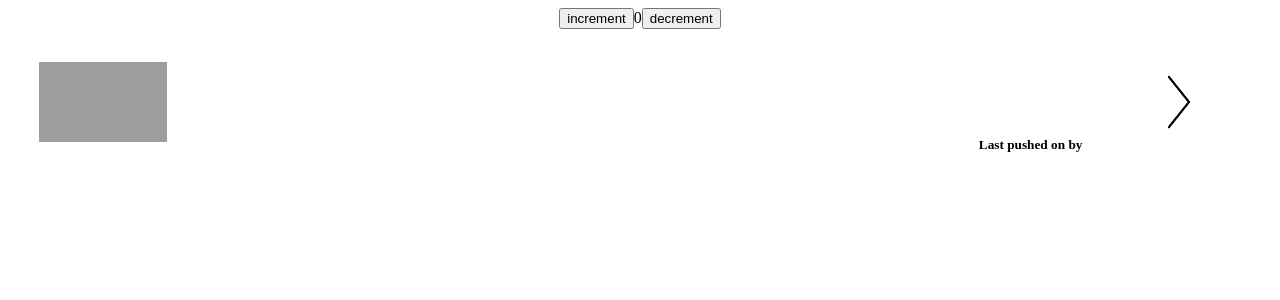
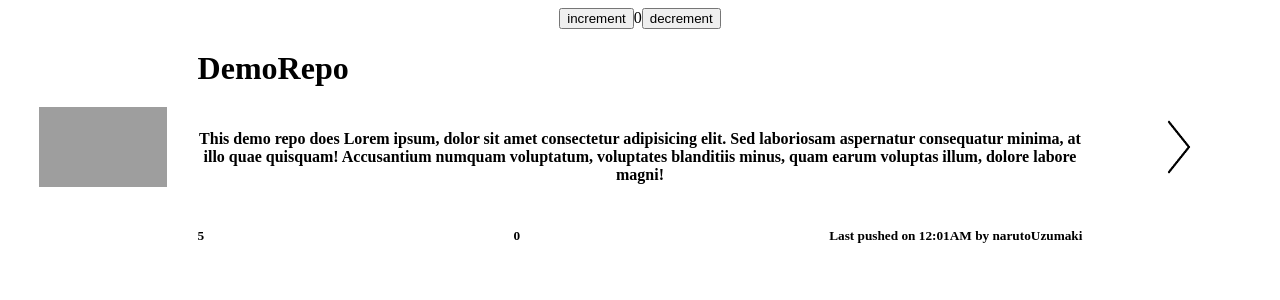
Before and after one commit to kunalm-webelight/FE-Challenge-TS, a React (Create React App) app: page / in a window 1280 px wide. Shown: the top 300 px of the page. Built offline with nearby package versions, Linux system fonts and the light colour scheme; grey boxes are pictures that could not be loaded.

Commit message:
displaying static data

```diff
--- a/src/App.tsx
+++ b/src/App.tsx
@@ -2,13 +2,23 @@ import React from "react";
 import "./App.css";
 import Counter from "./container/features/main";
 import DetailCard from "./components/Detailcard";
+const user={
+  repoName:"DemoRepo",
+  repoDesc:"This demo repo does Lorem ipsum, dolor sit amet consectetur adipisicing elit. Sed laboriosam aspernatur consequatur minima, at illo quae quisquam! Accusantium numquam voluptatum, voluptates blanditiis minus, quam earum voluptas illum, dolore labore magni!",
+  noStars:"5",
+  noIssues:"0",
+  pushTime:"12:01AM",
+  ownerName:"narutoUzumaki"
+};
+const test = "dusgfyfgyu"
 function App() {
   return (
     <div className="App">
       <Counter />
-      <DetailCard />
+      <DetailCard RepoDetails={user}/>
     </div>
   );
 }
 
 export default App;
+//enum ,interface  examples
--- a/src/components/Detailcard/index.tsx
+++ b/src/components/Detailcard/index.tsx
@@ -1,15 +1,19 @@
 import { hover } from "@testing-library/user-event/dist/hover";
 import React from "react";
 import "./detailcard.css";
-interface mytype{
-    repoName:string
-    repoDesc:string
-    noStars:string
-    noIssues:string
-    pushTime:string
-    ownerName:string
+interface DetailCardProps{
+    repoName:string;
+    repoDesc:string;
+    noStars:string;
+    noIssues:string;
+    pushTime:string;
+    ownerName:string;
 }
-export default function DetailCard({repoName,repoDesc,noStars,noIssues,pushTime,ownerName}:mytype) {
+interface Props{
+  RepoDetails:DetailCardProps;
+}
+export default function DetailCard({RepoDetails}:Props) {
+  const {repoName,repoDesc,noStars,noIssues,pushTime,ownerName}=RepoDetails
   return (
     <div className="container">
       <div className="horizontal_container">
--- a/src/container/features/main.tsx
+++ b/src/container/features/main.tsx
@@ -1,6 +1,6 @@
 import React from 'react'
 import { useSelector, useDispatch } from 'react-redux'
-import { decrement,increment } from './mySlice'
+import { decrement,increment } from '../../redux/mySlice'
 
 interface mytypes {
     my:{
--- a/src/index.tsx
+++ b/src/index.tsx
@@ -1,7 +1,7 @@
 import React from 'react';
 import ReactDOM from 'react-dom/client';
 import App from './App';
-import store from './container/app/store';
+import store from './redux/store';
 import { Provider } from 'react-redux';
 const root = ReactDOM.createRoot(
   document.getElementById('root') as HTMLElement
--- a/src/container/app/store.tsx
+++ b/src/redux/store.tsx
@@ -1,5 +1,5 @@
 import { configureStore } from "@reduxjs/toolkit";
-import myReducer from "../features/mySlice";
+import myReducer from "./mySlice";
 export default configureStore({
   reducer: {
     my: myReducer,
```
Also changed, not shown: src/redux/mySlice.tsx (renamed from src/container/features/mySlice.tsx).
